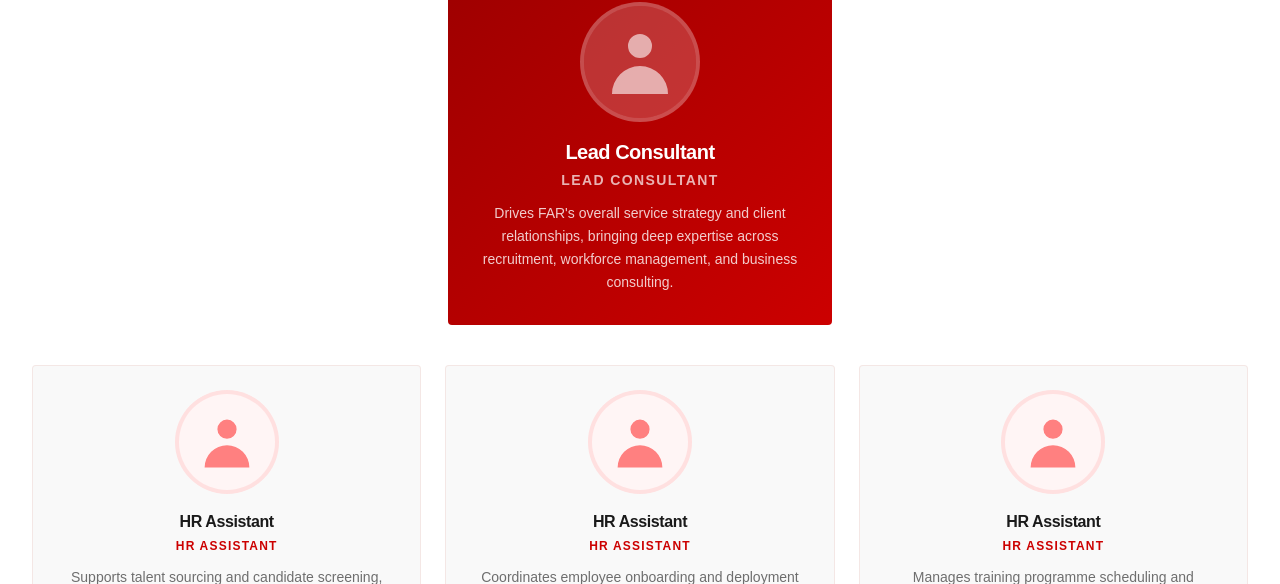
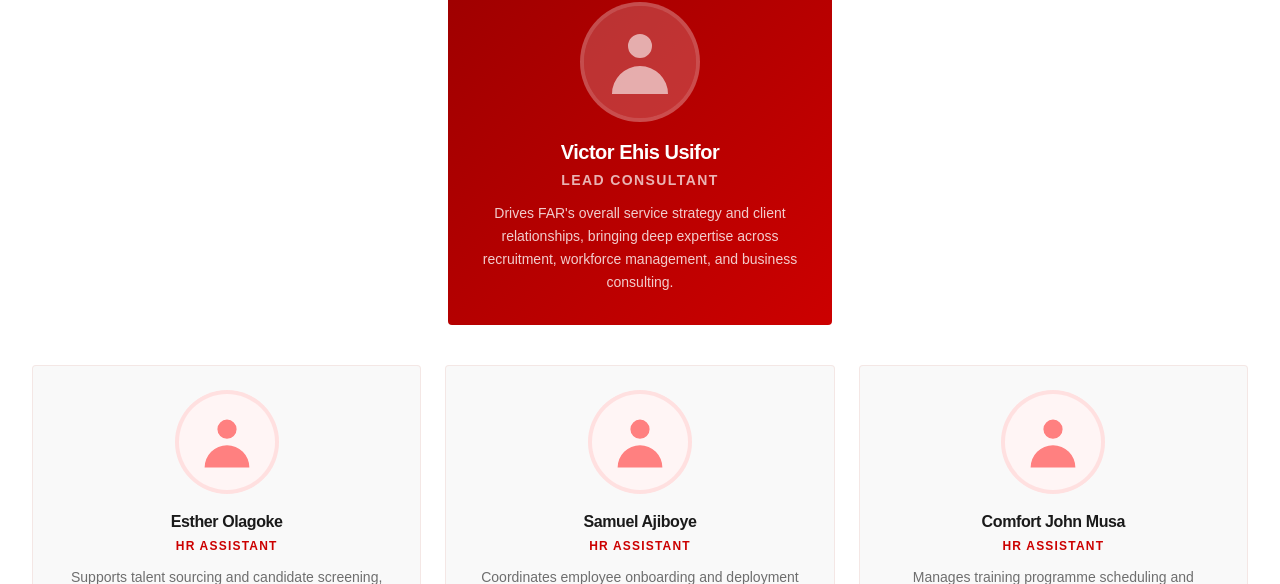
Before and after one commit to Sammmy-dev/FAR, a Next.js app: page /about in a window 1280 px wide. Shown: the part 3242-3826 px from the top of the page. Built offline with nearby package versions, Linux system fonts and the light colour scheme; no server answers; a web font is replaced by a local one.

Commit message:
add team

```diff
--- a/package.json
+++ b/package.json
@@ -17,9 +17,11 @@
   },
   "dependencies": {
     "@auth/core": "^0.34.3",
+    "@gsap/react": "^2.1.2",
     "bcryptjs": "^3.0.3",
     "cloudinary": "^2.9.0",
     "clsx": "^2.1.1",
+    "gsap": "^3.15.0",
     "mongoose": "^9.4.1",
     "next": "14.1.4",
     "next-auth": "5.0.0-beta.31",
--- a/src/app/(public)/about/page.tsx
+++ b/src/app/(public)/about/page.tsx
@@ -255,7 +255,7 @@ export default function AboutPage() {
               <div className="mx-auto mb-5 flex h-28 w-28 items-center justify-center overflow-hidden rounded-full bg-white/20 ring-4 ring-white/30">
                 <HiUser className="h-20 w-20 text-white/60" />
               </div>
-              <h3 className="mb-1 text-xl font-extrabold">Lead Consultant</h3>
+              <h3 className="mb-1 text-xl font-extrabold">Victor Ehis Usifor</h3>
               <p className="mb-3 text-sm font-semibold uppercase tracking-widest text-white/70">
                 Lead Consultant
               </p>
@@ -269,17 +269,17 @@ export default function AboutPage() {
           <div className="grid gap-6 sm:grid-cols-3">
             {[
               {
-                name: "HR Assistant",
+                name: "Esther Olagoke",
                 description:
                   "Supports talent sourcing and candidate screening, ensuring every shortlist meets the highest quality standards.",
               },
               {
-                name: "HR Assistant",
+                name: "Samuel Ajiboye",
                 description:
                   "Coordinates employee onboarding and deployment logistics, keeping client engagements running smoothly.",
               },
               {
-                name: "HR Assistant",
+                name: "Comfort John Musa",
                 description:
                   "Manages training programme scheduling and development tracking, helping deployed staff grow in their roles.",
               },
--- a/src/app/(public)/assessments/[id]/ExamClient.tsx
+++ b/src/app/(public)/assessments/[id]/ExamClient.tsx
@@ -23,7 +23,6 @@ export default function ExamClient({ assessment }: Props) {
   const [candidateEmail, setCandidateEmail] = useState("");
   const [started, setStarted] = useState(false);
   const [submitted, setSubmitted] = useState(false);
-  const [result, setResult] = useState<{ score: number; total: number } | null>(null);
   const [submitting, setSubmitting] = useState(false);
 
   const handleSubmit = useCallback(
@@ -67,7 +66,6 @@ export default function ExamClient({ assessment }: Props) {
           return;
         }
 
-        setResult({ score: data.score, total: data.total });
         setSubmitted(true);
       } catch {
         toast.error("Network error. Please try again.");
@@ -151,29 +149,20 @@ export default function ExamClient({ assessment }: Props) {
   }
 
   // ── Result screen ──────────────────────────────────────────────────────────
-  if (submitted && result) {
-    const pct = Math.round((result.score / result.total) * 100);
-    const passed = pct >= 50;
+  if (submitted) {
     return (
       <div className="mx-auto max-w-md rounded-xl border border-neutral-200 bg-white p-10 text-center">
-        <div
-          className={`mx-auto mb-4 flex h-20 w-20 items-center justify-center rounded-full text-2xl font-extrabold ${
-            passed
-              ? "bg-green-100 text-green-700"
-              : "bg-red-100 text-red-600"
-          }`}
-        >
-          {pct}%
+        <div className="mx-auto mb-4 flex h-20 w-20 items-center justify-center rounded-full bg-green-100 text-green-700">
+          <svg className="h-10 w-10" fill="none" viewBox="0 0 24 24" stroke="currentColor" strokeWidth={2}>
+            <path strokeLinecap="round" strokeLinejoin="round" d="M5 13l4 4L19 7" />
+          </svg>
         </div>
-        <h2 className="mb-1 text-2xl font-bold text-neutral-900">
-          {passed ? "Well done!" : "Keep practising"}
-        </h2>
+        <h2 className="mb-1 text-2xl font-bold text-neutral-900">Submitted!</h2>
         <p className="text-neutral-600">
-          You scored <strong>{result.score}</strong> out of{" "}
-          <strong>{result.total}</strong>.
+          Thank you, <strong>{candidateName}</strong>. Your assessment has been received.
         </p>
         <p className="mt-1 text-sm text-neutral-500">
-          Your result has been recorded and will be reviewed by our team.
+          Your result will be reviewed by our team and you will be contacted.
         </p>
         <a
           href="/assessments"
```
Also changed, not shown: 1 other file (tests, documents, lock files or other folders).
